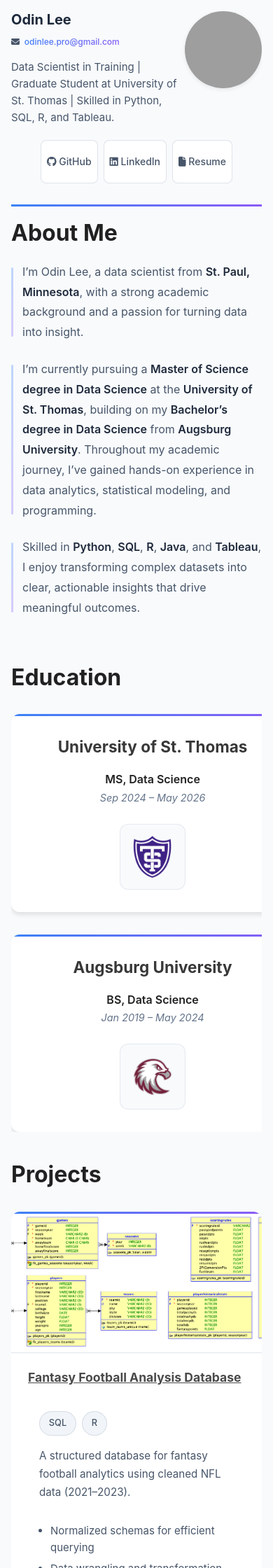
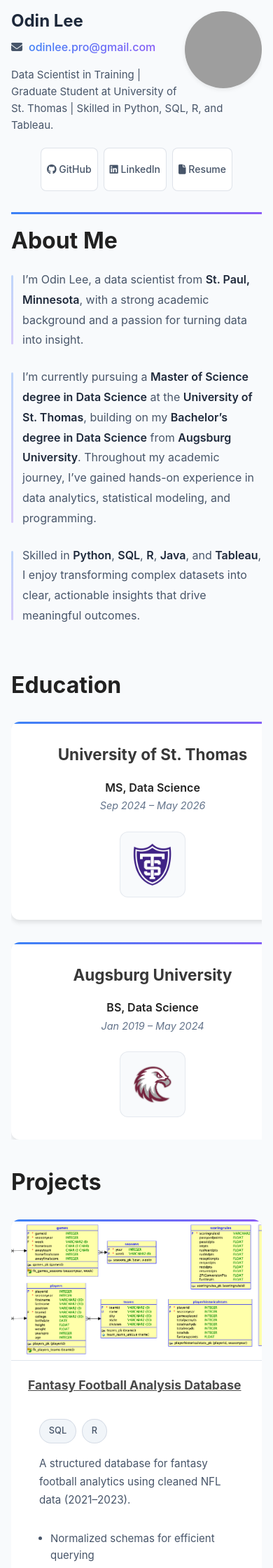
Before and after one commit to OdinLeePro/OdinLeePro.github.io, a Jekyll site: the page built from index.md, in a window 390 px wide. Shown: the top 2240 px of the page at 70% size. Built offline with Jekyll 4.4.1, drawn with Linux system fonts in a browser that asks for light colours; grey boxes are pictures that could not be loaded.

Commit message:
Add files via upload

```diff
--- a/assets/css/style.scss
+++ b/assets/css/style.scss
@@ -229,7 +229,7 @@ h1.section-title {
   padding: 0;                 // reset padding
   display: flex;              // lay items in a row
   flex-wrap: wrap;            // wrap to next line on small screens
-  gap: 8px;                  // spacing between items
+  gap: 8px;                   // spacing between items
   justify-content: center;    // center the pills
 }
 
@@ -247,7 +247,7 @@ h1.section-title {
   text-decoration: none;              // no underline
   color: $text-color;                 // text color
   font-size: 14px;                    // compact size for mobile
-  padding: 8px 8px;                 // inner spacing
+  padding: 8px 8px;                   // inner spacing
   white-space: nowrap;                // keep each pill on one line
   min-height: 44px;                   // accessible touch target
 }
@@ -556,7 +556,7 @@ h1.section-title {
 
   .headshot + h1,
   h1:has(+ .addr) {
-    font-size: 28px;
+    font-size: 32px;
   }
 }
 
@@ -570,12 +570,12 @@ h1.section-title {
 
   .headshot + h1,
   h1:has(+ .addr) {
-    font-size: 20px;
+    font-size: 24px;
     margin-bottom: 10px;
   }
 
   .addr {
-    font-size: 12px;
+    font-size: 1rem;
     margin: 8px 0 15px 0;
   }
 }
```
